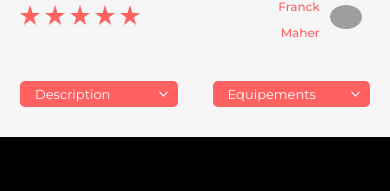
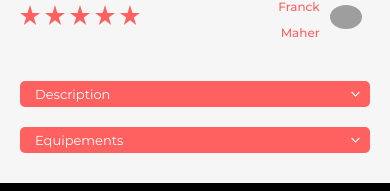
Before and after one commit to SerylLns/P10-Kasa, a React (Create React App) app: page /flats/0979876d in a window 390 px wide. Shown: the part 621-812 px from the top of the page. Built offline with nearby package versions, Linux system fonts and the light colour scheme; grey boxes are pictures that could not be loaded.

Commit message:
add responsive on flat page

```diff
--- a/src/styles/flat.scss
+++ b/src/styles/flat.scss
@@ -99,4 +99,10 @@
       }
     }
   }
+  .flat-desc{
+    flex-direction: column;
+    .dropdown{
+      width: 100% !important;
+    }
+  }
 }
```
